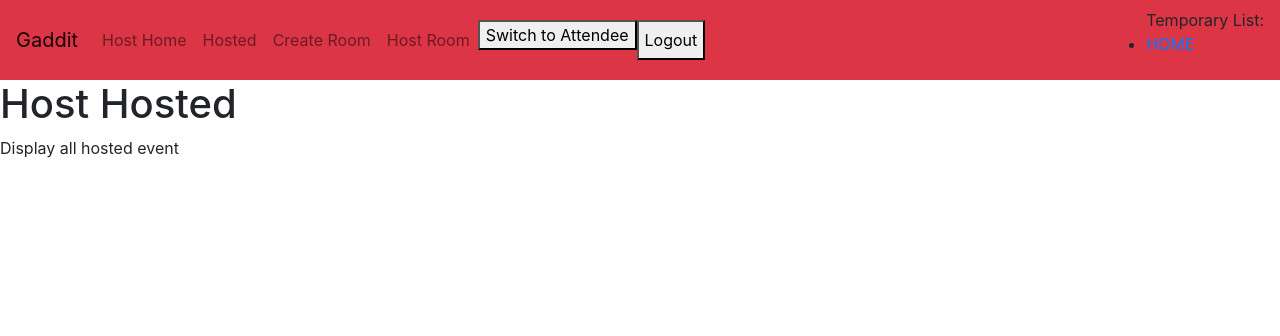
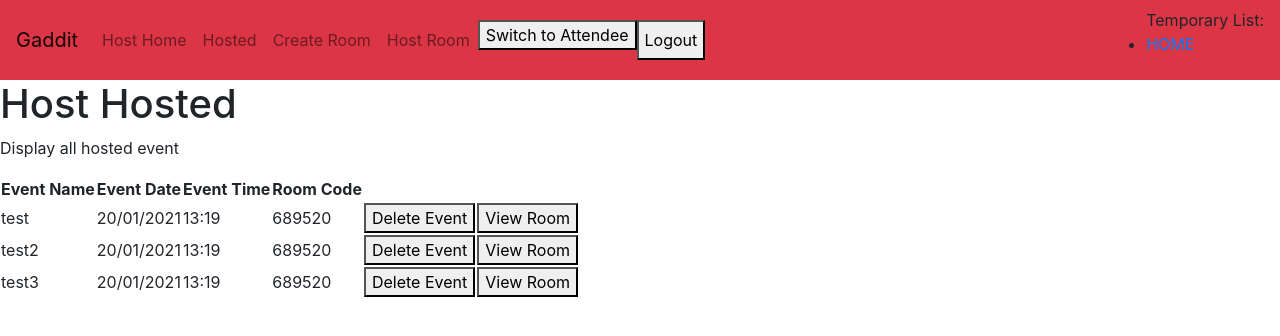
Before and after one commit to kalyak/Gadddit, a React (Create React App) app in the folder client/: page /host/hosted in a window 1280 px wide. Shown: the top 336 px of the page. Built offline with nearby package versions, Linux system fonts and the light colour scheme; no server answers.

Commit message:
added api to host hosted page

```diff
--- a/client/src/components/pages/host-allHosted.js
+++ b/client/src/components/pages/host-allHosted.js
@@ -1,8 +1,125 @@
+import axios from "axios";
+import { useEffect, useState } from "react";
+import dayjs from "dayjs";
+import { Link } from "react-router-dom";
+
 const HostHosted = () => {
+  const [allHostingList, setAllHostingList] = useState([
+    {
+      _id: "6004f9cd9c826d03f8689520",
+      eventName: "test",
+      roomPassword: "test",
+      eventStart: "2021-01-20T13:19:10.452Z",
+      eventEnd: "2021-01-20T13:19:10.452Z",
+      isPublic: false,
+      hostID: "60045addd11c032a54e787ce",
+      hostName: "kalya",
+      createdAt: "2021-01-18T03:00:29.347Z",
+      updatedAt: "2021-01-18T03:00:29.366Z",
+      __v: 0,
+      roomCode: "689520",
+    },
+    {
+      _id: "6004f9cd9c826d03f8689521",
+      eventName: "test2",
+      roomPassword: "test",
+      eventStart: "2021-01-20T13:19:10.452Z",
+      eventEnd: "2021-01-20T13:19:10.452Z",
+      isPublic: false,
+      hostID: "60045addd11c032a54e787ce",
+      hostName: "kalya",
+      createdAt: "2021-01-18T03:00:29.347Z",
+      updatedAt: "2021-01-18T03:00:29.366Z",
+      __v: 0,
+      roomCode: "689520",
+    },
+    {
+      _id: "6004f9cd9c826d03f8689522",
+      eventName: "test3",
+      roomPassword: "test",
+      eventStart: "2021-01-20T13:19:10.452Z",
+      eventEnd: "2021-01-20T13:19:10.452Z",
+      isPublic: false,
+      hostID: "60045addd11c032a54e787ce",
+      hostName: "kalya",
+      createdAt: "2021-01-18T03:00:29.347Z",
+      updatedAt: "2021-01-18T03:00:29.366Z",
+      __v: 0,
+      roomCode: "689520",
+    },
+  ]);
+
+  useEffect(() => {
+    axios
+      .get("/host/past", { withCredentials: true })
+      .then((response) => {
+        console.log(response);
+        setAllHostingList(response.data);
+      })
+      .catch((error) => {
+        console.log(error);
+      });
+  }, []);
+
+  const handleDelete = (event) => {
+    console.log(event.target.id);
+    const id = event.target.id;
+    axios
+      .delete(`/host/${id}`, { withCredentials: true })
+      .then(() => {
+        const newHostingList = allHostingList.filter((list) => list._id !== id);
+        setAllHostingList(newHostingList);
+      })
+      .catch((error) => {
+        console.log(error);
+      });
+  };
+
+  const handleDirectToRoom = (event) => {
+    console.log(event.target.id);
+    const roomid = event.target.id;
+  };
+
+  const displayAllEvents = allHostingList.map((room) => {
+    const eventDate = dayjs(room.eventStart).format("DD/MM/YYYY");
+    const eventTime = dayjs(room.eventStart).format("HH:mm");
+
+    return (
+      <tr key={room._id}>
+        <td>{room.eventName}</td>
+        <td>{eventDate}</td>
+        <td>{eventTime}</td>
+        <td>{room.roomCode}</td>
+        <td>
+          <button id={room._id} onClick={(event) => handleDelete(event)}>
+            Delete Event
+          </button>
+        </td>
+        <td>
+          <Link to={`/host/${room._id}`}>
+            <button>View Room</button>
+          </Link>
+        </td>
+      </tr>
+    );
+  });
+
   return (
     <>
       <h1>Host Hosted</h1>
       <p>Display all hosted event</p>
+
+      <table>
+        <thead>
+          <tr>
+            <th>Event Name</th>
+            <th>Event Date</th>
+            <th>Event Time</th>
+            <th>Room Code</th>
+          </tr>
+        </thead>
+        <tbody>{displayAllEvents}</tbody>
+      </table>
     </>
   );
 };
```
